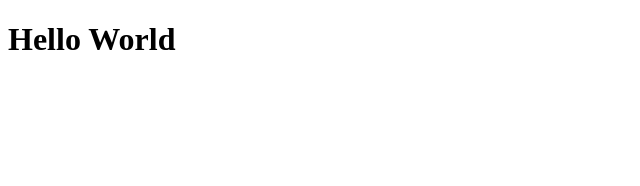
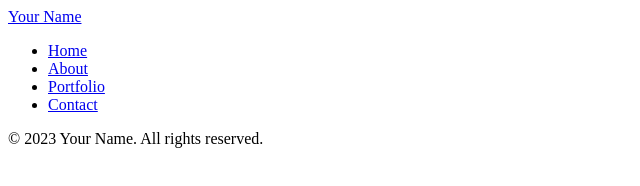
Before and after one commit to Sugeet1729/web, a plain HTML site: page index.html in a window 1280 px wide. Shown: the whole page, without its empty margins (0-640 px from the left). Drawn offline with Linux system fonts and the light colour scheme.

Commit message:
Update index.html

```diff
--- a/index.html
+++ b/index.html
@@ -6,6 +6,30 @@
     <title>Portfolio</title>
 </head>
 <body>
-    <h1>Hello World</h1>
+    <nav class="navbar">
+        <div class="container">
+          <div class="navbar-brand">
+            <a href="#" class="logo">Your Name</a>
+          </div>
+          <ul class="navbar-nav">
+            <li><a href="#home">Home</a></li>
+            <li><a href="#about">About</a></li>
+            <li><a href="#portfolio">Portfolio</a></li>
+            <li><a href="#contact">Contact</a></li>
+          </ul>
+        </div>
+      </nav>
+      <footer class="footer">
+        <div class="container">
+          <div class="social-links">
+            <a href="#" target="_blank"><i class="fa fa-facebook" aria-hidden="true"></i></a>
+            <a href="#" target="_blank"><i class="fa fa-twitter" aria-hidden="true"></i></a>
+            <a href="#" target="_blank"><i class="fa fa-instagram" aria-hidden="true"></i></a>
+            <a href="#" target="_blank"><i class="fa fa-linkedin" aria-hidden="true"></i></a>
+            <a href="#" target="_blank"><i class="fa fa-github" aria-hidden="true"></i></a>
+          </div>
+          <p>&copy; 2023 Your Name. All rights reserved.</p>
+        </div>
+      </footer>
 </body>
 </html>
```
